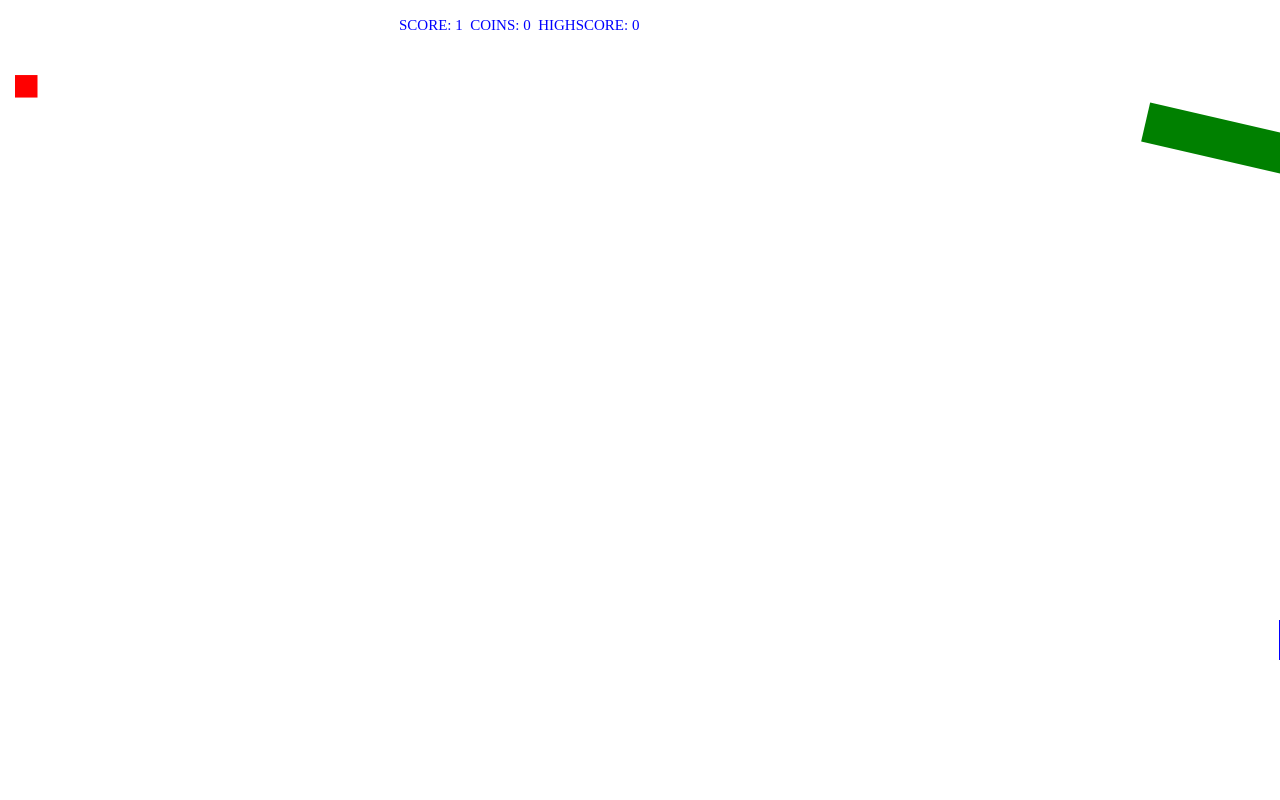
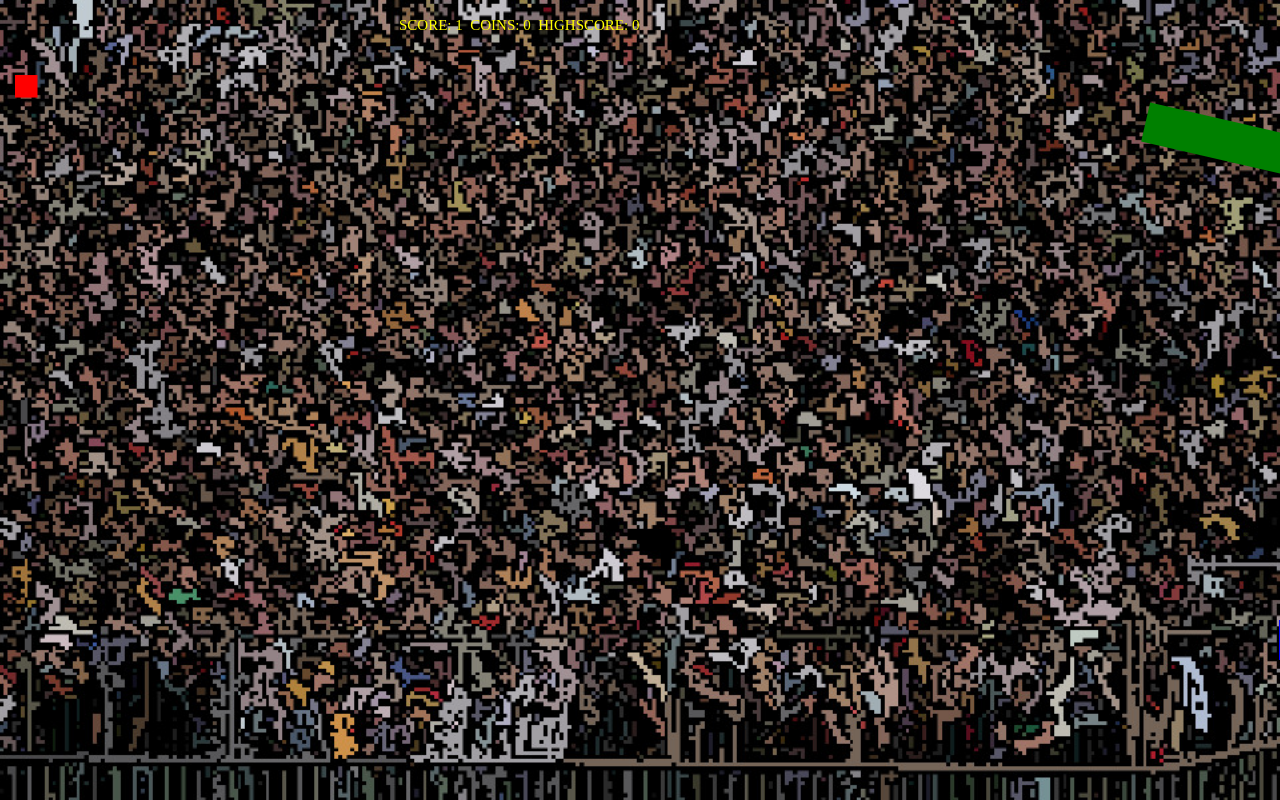
Before and after one commit to shiv213/RoboticsGame, a plain HTML site: page index.html in a window 1280 px wide. Drawn offline with Linux system fonts and the light colour scheme.

Commit message:
yet background works we can merge

```diff
--- a/index.html
+++ b/index.html
@@ -7,8 +7,9 @@
 </head>
 
 <body onload="startGame()" id="script">
-	<canvas id='c' style='position: absolute; left: 0px; top: 0px;'>
-</canvas>
+	<canvas id='c' style='position: absolute; left: 0px; top: 0px; z-index: 2;'></canvas>
+	<canvas id='cb' style='position: absolute; left: 0px; top: 0px; z-index: 1;'></canvas>
+	<img id="source" src="crowd.png" style="opacity: 0.0;">
 	<script>
 		// choose red aliance and blue, make switches opposite (different patterns maybe (die or loose points))
 		// Slightly more frc themed
@@ -29,31 +30,45 @@
 		var myGamePiece;
 		var myObstacles = [];
 		var myCoins = [];
+		var backgrounds = [];
 		var myScore;
 		var score = 0;
 		var coinScore = localStorage.getItem('coins') || 0;
 		var highScore = localStorage.getItem('highScore') || 0;
 
 		function startGame() {
-			myGamePiece = new component(myGameArea.canvas.height * 0.15, myGameArea.canvas.height * 0.15, "red", myGameArea.canvas.width*0.05, myGameArea.canvas.height * 0.5);
+			// this.canvas.width = window.innerWidth;
+			// this.canvas.height = window.innerHeight;
+			myGamePiece = new component(myGameArea.canvas.height * 0.15, myGameArea.canvas.height * 0.15, "red", myGameArea.canvas.width * 0.05, myGameArea.canvas.height * 0.5);
 			myGamePiece.gravity = 0.05;
-			myScore = new component("15px", "Oswald", "Blue", (c.width * 2) - (myGameArea.canvas.width * 0.67), 30, "text");
+			myScore = new component("15px", "Oswald", "yellow", (c.width * 2) - (myGameArea.canvas.width * 0.67), 30, "text");
 			myGameArea.start();
 		}
 
 		var myGameArea = {
 			canvas: document.getElementById("c"),
+			canvasb: document.getElementById("cb"),
 			start: function() {
 				this.canvas.width = window.innerWidth;
 				this.canvas.height = window.innerHeight;
+				this.canvasb.width = window.innerWidth;
+				this.canvasb.height = window.innerHeight;
 				this.context = this.canvas.getContext("2d");
+				this.contextb = this.canvasb.getContext("2d");
 				document.body.insertBefore(this.canvas, document.body.childNodes[0]);
 				this.frameNo = 0;
+				backgrounding();
 				updateGameArea();
 			},
 			clear: function() {
 				this.context.clearRect(0, 0, this.canvas.width, this.canvas.height);
 			}
+		}
+
+		function backgrounding() {
+			var x = myGameArea.canvas.width;
+			backgrounds.push(new component(myGameArea.canvas.width, myGameArea.canvas.height, "green", 0, 0, "background"));
+			backgrounds.push(new component(myGameArea.canvas.width, myGameArea.canvas.height, "green", x, 0, "background"));
 		}
 
 		function component(width, height, color, x, y, type, turnAngle, randomSize) {
@@ -71,10 +86,12 @@
 			this.randomSize = randomSize;
 			this.update = function() {
 				ctx = myGameArea.context;
-				if (this.type == "text") {
-					ctx.font = this.width + " " + this.height;
-					ctx.fillStyle = color;
-					ctx.fillText(this.text, this.x, this.y);
+				if (this.type == "background"){
+					// console.log("called in background");
+					bctx = myGameArea.contextb;
+					var bkPic = document.getElementById('source');
+					bctx.drawImage(bkPic, this.x, this.y, this.width, this.height);
+					// ctx.drawImage(color, this.x, this.y, this.width, this.height);
 				} else if (this.type == "Obstacles") {
 					ctx.fillStyle = color;
 					var finalxs = findCoordinatesX(this.width, this.height, this.x, this.y, this.randomSize, this.turnAngle);
@@ -90,6 +107,10 @@
 				} else if (this.type == "coin") {
 					ctx.fillStyle = color;
 					ctx.fillRect(this.x, this.y, this.width, this.height);
+				} else if (this.type == "text") {
+					ctx.font = this.width + " " + this.height;
+					ctx.fillStyle = color;
+					ctx.fillText(this.text, this.x, this.y);
 				} else {
 					ctx.fillStyle = color;
 					ctx.fillRect(this.x, this.y, this.width, this.height);
@@ -199,15 +220,15 @@
 					return true;
 				}
 			}
-			return false
+			return false;
 		}
 
 		function updateGameArea() {
+			// ctx.drawImage(backgrounds, base_image.width, base_image.height);
 			var x, width, height, gap, minHeight, maxHeight, minGap, maxGap;
 			for (i = 0; i < myObstacles.length; i += 1) {
 				if (myGamePiece.crashWith(myObstacles[i])) {
 					setTimeout(location.reload(), 500);
-
 					return;
 				}
 			}
@@ -220,6 +241,7 @@
 			myGameArea.clear();
 			myGameArea.frameNo += 1;
 			speed = updateSpeed();
+
 			//console.log("(myGameArea.frameNo / interval) % 1: " + (myGameArea.frameNo / interval) % 1 + ", everyinterval(interval): " + everyinterval(interval));
 			if (myGameArea.frameNo == 1 || newObstacle()) {
 				x = myGameArea.canvas.width;
@@ -233,26 +255,34 @@
 				var chosenZone = 0;
 				if (zones == 0) {
 					if (chosenNumber == 0) {
-						chosenZone = 1
+						chosenZone = 1;
 					} else if (chosenNumber == 1) {
-						chosenZone = 2
+						chosenZone = 2;
 					}
 				} else if (zones == 1) {
 					if (chosenNumber == 0) {
-						chosenZone = 0
+						chosenZone = 0;
 					} else if (chosenNumber == 1) {
-						chosenZone = 2
+						chosenZone = 2;
 					}
 				} else if (zones == 2) {
 					if (chosenNumber == 0) {
-						chosenZone = 0
+						chosenZone = 0;
 					} else if (chosenNumber == 1) {
-						chosenZone = 1
+						chosenZone = 1;
 					}
 				}
 				var cy = Math.floor((chosenZone * (myGameArea.canvas.height * 0.33)) + myGameArea.canvas.height * 0.115);
 				myCoins.push(new component(myGameArea.canvas.height * 0.05, myGameArea.canvas.height * 0.05, "blue", x, cy, "coin"));
 			}
+			// console.log(backgrounds[1].x);
+			for (var i = 0; i < backgrounds.length; i++){
+				if (backgrounds[i].x <= 5 && backgrounds.length < 3){
+					// console.log("called yup");
+					backgrounds.push(new component(myGameArea.canvas.width, myGameArea.canvas.height, "green", myGameArea.canvas.width, 0, "background"));
+				}
+			}
+
 			for (i = 0; i < myObstacles.length; i += 1) {
 				myObstacles[i].x += -speed;
 				myObstacles[i].update();
@@ -261,17 +291,20 @@
 				myCoins[i].x += -speed;
 				myCoins[i].update();
 			}
+			for (i = 0; i < backgrounds.length; i += 1) {
+				backgrounds[i].x += -(speed/2);
+				backgrounds[i].update();
+			}
 			if (myGameArea.frameNo == 1 || everyinterval(50)) {
 				score += 1;
-
 			}
-
 			myScore.text = "SCORE: " + score + "  COINS: " + coinScore + "  HIGHSCORE: " + highScore;
 			myScore.update();
 			myGamePiece.newPos();
 			myGamePiece.update();
 			cleanObstacles();
 			cleanCoins();
+			cleanBackground();
 			if (highScore < score) {
 				highScore = score;
 				localStorage.setItem('highScore', highScore);
@@ -294,6 +327,14 @@
 			}
 		}
 
+		function cleanBackground() {
+			for (var i = backgrounds.length - 1; i >= 0; i--) {
+				if (backgrounds[i].x < -myGameArea.canvas.width){
+					backgrounds.splice(i, 1);
+				}
+			}
+		}
+
 		function everyinterval(n) {
 			if ((myGameArea.frameNo / n) % 1 == 0) {
 				return true;
@@ -302,7 +343,7 @@
 		}
 
 		function newObstacle() {
-			if (myObstacles[myObstacles.length-1].x < myGameArea.canvas.width*0.6) {
+			if (myObstacles[myObstacles.length - 1].x < myGameArea.canvas.width * 0.6) {
 				return true;
 			}
 			return false;
@@ -399,11 +440,19 @@
 			return (0.05 * score) + 1;
 		}
 
-		document.getElementById("script").onmousedown = function() {mouseDown()};
-		document.getElementById("script").onmouseup = function() {mouseUp()};
+		document.getElementById("script").onmousedown = function() {
+			mouseDown()
+		};
+		document.getElementById("script").onmouseup = function() {
+			mouseUp()
+		};
 
-		document.getElementById("script").touchstart = function() {mouseDown()};
-		document.getElementById("script").touchend = function() {mouseUp()};
+		document.getElementById("script").touchstart = function() {
+			mouseDown()
+		};
+		document.getElementById("script").touchend = function() {
+			mouseUp()
+		};
 
 		function mouseDown() {
 			accelerate(-0.2);
--- a/style.css
+++ b/style.css
@@ -5,4 +5,5 @@ html, body {
 	border: 0;
 	overflow: hidden; /*  Disable scrollbars */
 	display: block;  /* No floating content on sides */
+	/*background-image: url("crowd.png");*/
 }
```
Also changed, not shown: crowd.jpg (added), crowd.png (added).
